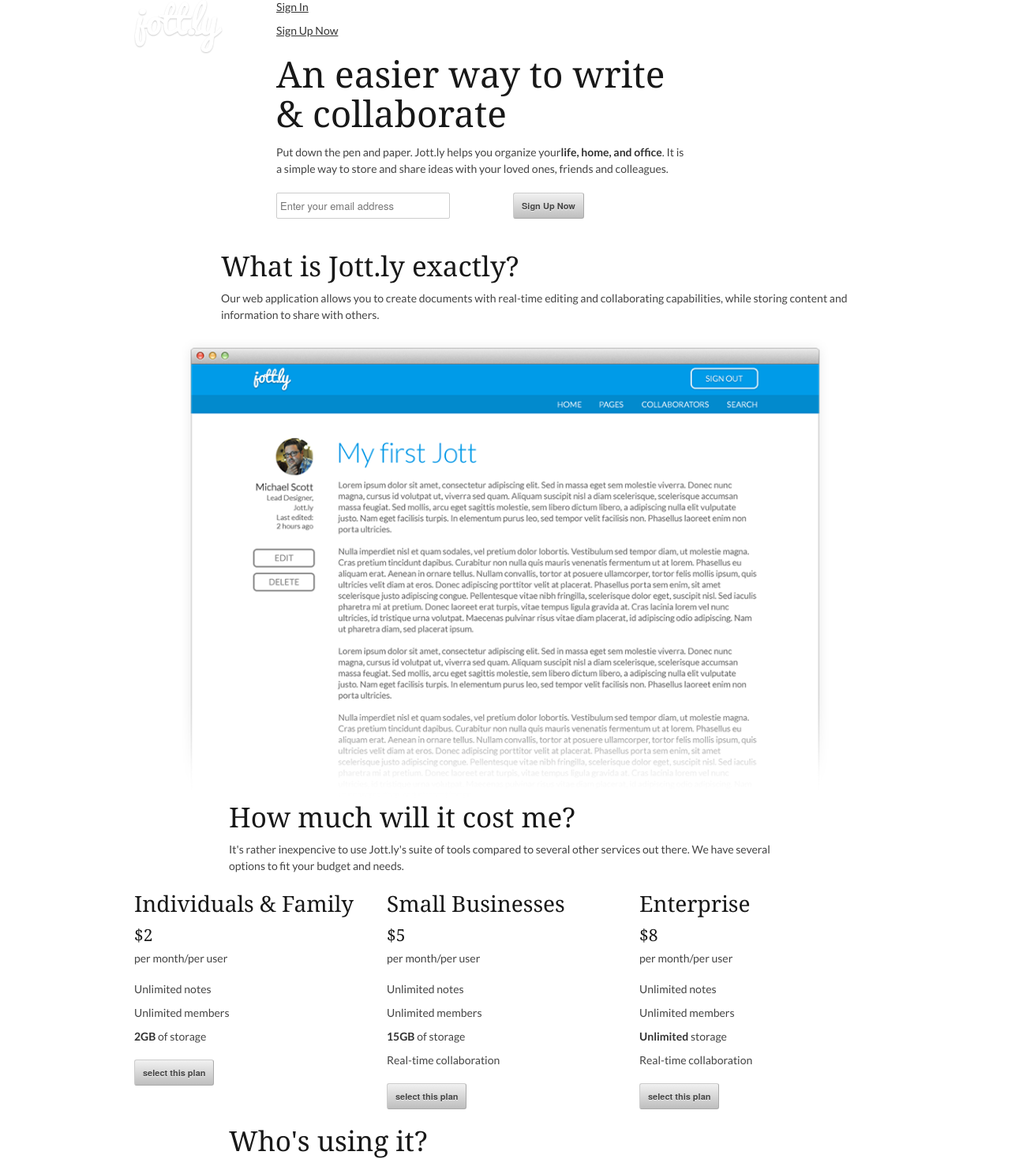
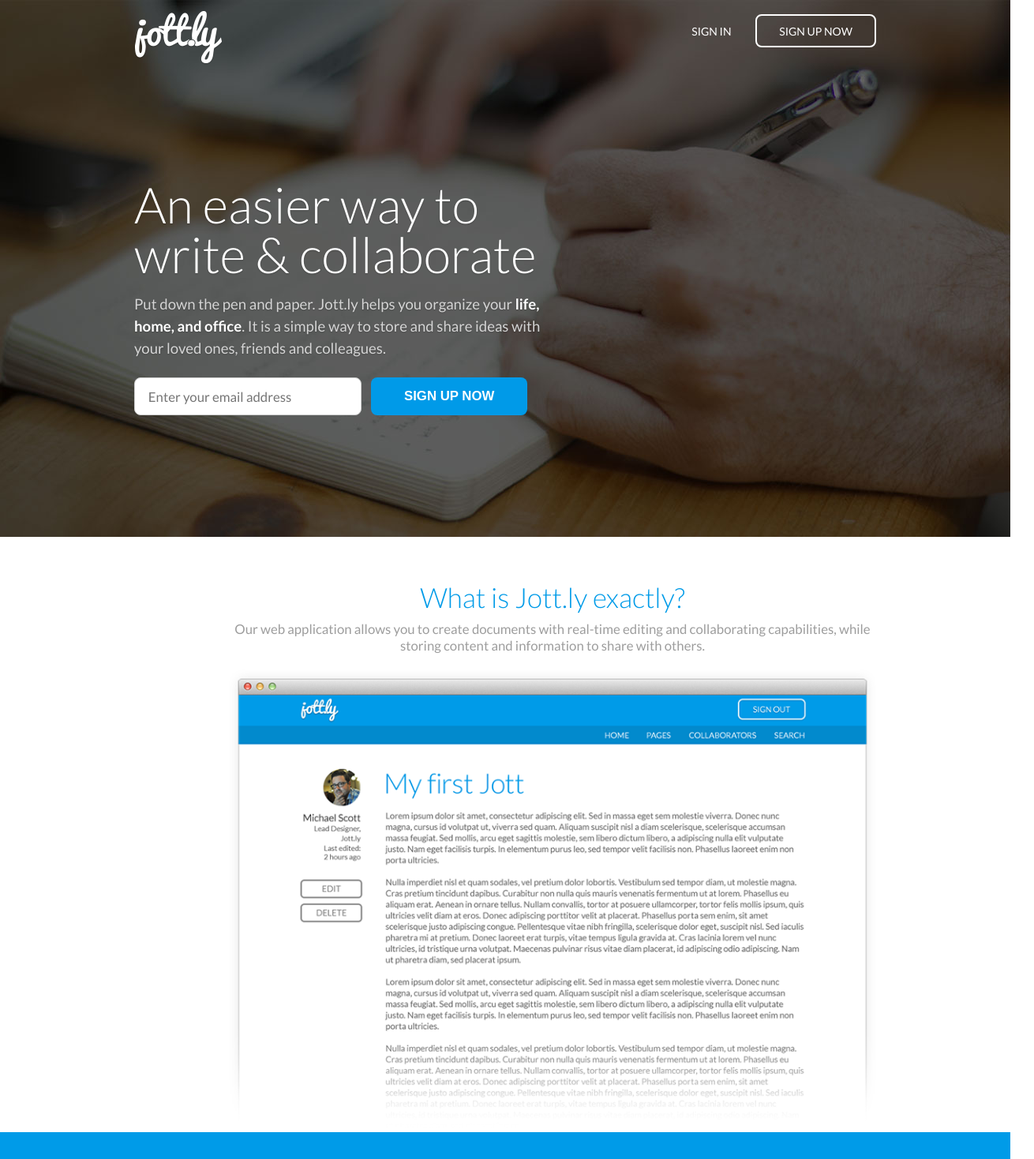
Before and after one commit to mdixon47/jottly, a plain HTML site: page index.html in a window 1280 px wide. Shown: the top 1468 px of the page at 79% size, 1310 px wide, since content can reach past the window. Drawn offline with Linux system fonts and the light colour scheme.

Commit message:
Modified index.html and created scss files

```diff
--- a/index.html
+++ b/index.html
@@ -47,20 +47,22 @@
 			<div class="three columns">
 				<div class="logo">
 					<a href="#"><img src="images/logo.png" alt="" /></a>
-				</div><!-- /.logo -->
+				</div><!-- end logo -->
 			</div><!-- end three columns -->
 			<div class="thirteen columns">
 				<nav>
 					<ul>
 						<li><a href="#">Sign In</a></li>
-						<li><a href="#">Sign Up Now</a></li>
+						<li><a class="btn" href="#">Sign Up Now</a></li>
 					</ul>
 				</nav>
 			</div><!-- end thirteen columns -->
+		</div><!-- end container -->
+
 		<div class="container">
-				<div class="nine columns">
+				<div class="nine columns headertext">
 						<h1>An easier way to write &amp; collaborate</h1>
-					<p>Put down the pen and paper. Jott.ly helps you organize your<strong>life, home, and office</strong>. It is a simple way to store and share ideas with your loved ones, friends and colleagues.</p>
+						<p>Put down the pen and paper. Jott.ly helps you organize your<strong> life, home, and office</strong>. It is a simple way to store and share ideas with your loved ones, friends and colleagues.</p>
 							<div class="container">
 								<div class="row">
 									<div class="five columns alpha">
@@ -73,7 +75,6 @@
 							</div><!-- end container -->
 				</div><!-- end nine columns -->
 		</div><!-- end container -->
-		</div><!-- end container -->
 	</div><!-- end header -->
 
 
@@ -82,7 +83,7 @@
 	================================================== -->
 	<div id="benefits">
 		<div class="container">
-			<div class="tweleve colums offset-by-two">
+			<div class="tweleve columns offset-by-two">
 				<h2>What is Jott.ly exactly?</h2>
 				<p>Our web application allows you to create documents with real-time editing and collaborating capabilities, while storing content and information to share with others.</p>
 			</div><!-- end tweleve colums offset-by-two -->
@@ -108,8 +109,8 @@
 						<h3>Individuals &amp; Family</h3>
 					</header>
 					<section>
-						<h4>$2</h4>
-						<p>per month/per user</p>
+						<h4><span>$</span>2</h4>
+        				<p>per month<br/>/per user</p>
 						<ul>
 							<li>Unlimited notes</li>
 							<li>Unlimited members</li>
@@ -121,13 +122,13 @@
 			</div><!-- end one-third column -->
 
 			<div class="one-third column">
-				<div class="pricebox">
+				<div class="pricebox deal">
 					<header>
 						<h3>Small Businesses</h3>
 					</header>
 					<section>
-						<h4>$5</h4>
-						<p>per month/per user</p>
+						 <h4><span>$</span>5</h4>
+        				<p>per month<br/>/per user</p>
 						<ul>
 							<li>Unlimited notes</li>
 							<li>Unlimited members</li>
@@ -145,8 +146,8 @@
 						<h3>Enterprise</h3>
 					</header>
 					<section>
-						<h4>$8</h4>
-						<p>per month/per user</p>
+						<h4><span>$</span>8</h4>
+        				<p>per month<br/>/per user</p>
 						<ul>
 							<li>Unlimited notes</li>
 							<li>Unlimited members</li>
--- a/sass/_base.scss
+++ b/sass/_base.scss
@@ -52,8 +52,7 @@
 ================================================== */
 	body {
 		background: #fff;
-		font: 14px/21px "HelveticaNeue", "Helvetica Neue", Helvetica, Arial, sans-serif;
-		font: 14px/21px "Lato", "HelveticaNeue", "Helvetica Neue", Helvetica, Arial, sans-serif;
+		font: 14px/21px "Lato", "HelveticaNeue", "Helvetica Neue", Helvetica, Arial, sans-serif !important;
 		color: #444;
 		-webkit-font-smoothing: antialiased; /* Fix for webkit rendering */
 		-webkit-text-size-adjust: 100%;
@@ -64,7 +63,7 @@
 ================================================== */
 	h1, h2, h3, h4, h5, h6 {
 		color: #181818;
-		font-family: "Georgia", "Times New Roman", serif;
+		font-family: "Lato","Georgia", "Times New Roman", serif;
 		font-weight: normal; }
 	h1 a, h2 a, h3 a, h4 a, h5 a, h6 a { font-weight: inherit; }
 	h1 { font-size: 46px; line-height: 50px; margin-bottom: 14px;}
@@ -133,61 +132,34 @@
 	input[type="submit"],
 	input[type="reset"],
 	input[type="button"] {
-		background: #eee; /* Old browsers */
-		background: #eee -moz-linear-gradient(top, rgba(255,255,255,.2) 0%, rgba(0,0,0,.2) 100%); /* FF3.6+ */
-		background: #eee -webkit-gradient(linear, left top, left bottom, color-stop(0%,rgba(255,255,255,.2)), color-stop(100%,rgba(0,0,0,.2))); /* Chrome,Safari4+ */
-		background: #eee -webkit-linear-gradient(top, rgba(255,255,255,.2) 0%,rgba(0,0,0,.2) 100%); /* Chrome10+,Safari5.1+ */
-		background: #eee -o-linear-gradient(top, rgba(255,255,255,.2) 0%,rgba(0,0,0,.2) 100%); /* Opera11.10+ */
-		background: #eee -ms-linear-gradient(top, rgba(255,255,255,.2) 0%,rgba(0,0,0,.2) 100%); /* IE10+ */
-		background: #eee linear-gradient(top, rgba(255,255,255,.2) 0%,rgba(0,0,0,.2) 100%); /* W3C */
-	  border: 1px solid #aaa;
-	  border-top: 1px solid #ccc;
-	  border-left: 1px solid #ccc;
-	  -moz-border-radius: 3px;
-	  -webkit-border-radius: 3px;
-	  border-radius: 3px;
-	  color: #444;
-	  display: inline-block;
-	  font-size: 11px;
-	  font-weight: bold;
-	  text-decoration: none;
-	  text-shadow: 0 1px rgba(255, 255, 255, .75);
-	  cursor: pointer;
-	  margin-bottom: 20px;
-	  line-height: normal;
-	  padding: 8px 10px;
-	  font-family: "HelveticaNeue", "Helvetica Neue", Helvetica, Arial, sans-serif; }
+		-moz-border-radius: 8px;
+		-webkit-border-radius: 8px;
+		border-radius: 8px;
+		-moz-background-clip: padding-box;
+		-webkit-background-clip: padding-box;
+		background-clip: padding-box;
+		background-color: #009ae8;
+		color: #fff;
+		font-size: 1.2em;
+		border: 0;
+		text-transform: uppercase;
+		font-weight: 900;
+		padding: 0.82em 2.5em;
+		cursor: pointer;
+		margin: 0;
+	 }
 
 	.button:hover,
 	button:hover,
 	input[type="submit"]:hover,
 	input[type="reset"]:hover,
-	input[type="button"]:hover {
-		color: #222;
-		background: #ddd; /* Old browsers */
-		background: #ddd -moz-linear-gradient(top, rgba(255,255,255,.3) 0%, rgba(0,0,0,.3) 100%); /* FF3.6+ */
-		background: #ddd -webkit-gradient(linear, left top, left bottom, color-stop(0%,rgba(255,255,255,.3)), color-stop(100%,rgba(0,0,0,.3))); /* Chrome,Safari4+ */
-		background: #ddd -webkit-linear-gradient(top, rgba(255,255,255,.3) 0%,rgba(0,0,0,.3) 100%); /* Chrome10+,Safari5.1+ */
-		background: #ddd -o-linear-gradient(top, rgba(255,255,255,.3) 0%,rgba(0,0,0,.3) 100%); /* Opera11.10+ */
-		background: #ddd -ms-linear-gradient(top, rgba(255,255,255,.3) 0%,rgba(0,0,0,.3) 100%); /* IE10+ */
-		background: #ddd linear-gradient(top, rgba(255,255,255,.3) 0%,rgba(0,0,0,.3) 100%); /* W3C */
-	  border: 1px solid #888;
-	  border-top: 1px solid #aaa;
-	  border-left: 1px solid #aaa; }
+	input[type="button"]:hover { background: #0483c3; }
 
 	.button:active,
 	button:active,
 	input[type="submit"]:active,
 	input[type="reset"]:active,
-	input[type="button"]:active {
-		border: 1px solid #666;
-		background: #ccc; /* Old browsers */
-		background: #ccc -moz-linear-gradient(top, rgba(255,255,255,.35) 0%, rgba(10,10,10,.4) 100%); /* FF3.6+ */
-		background: #ccc -webkit-gradient(linear, left top, left bottom, color-stop(0%,rgba(255,255,255,.35)), color-stop(100%,rgba(10,10,10,.4))); /* Chrome,Safari4+ */
-		background: #ccc -webkit-linear-gradient(top, rgba(255,255,255,.35) 0%,rgba(10,10,10,.4) 100%); /* Chrome10+,Safari5.1+ */
-		background: #ccc -o-linear-gradient(top, rgba(255,255,255,.35) 0%,rgba(10,10,10,.4) 100%); /* Opera11.10+ */
-		background: #ccc -ms-linear-gradient(top, rgba(255,255,255,.35) 0%,rgba(10,10,10,.4) 100%); /* IE10+ */
-		background: #ccc linear-gradient(top, rgba(255,255,255,.35) 0%,rgba(10,10,10,.4) 100%); /* W3C */ }
+	input[type="button"]:active {}
 
 	.button.full-width,
 	button.full-width,
@@ -220,15 +192,15 @@
 	textarea,
 	select {
 		border: 1px solid #ccc;
-		padding: 6px 4px;
+		padding: 0.75em 1em;
 		outline: none;
-		-moz-border-radius: 2px;
-		-webkit-border-radius: 2px;
-		border-radius: 2px;
-		font: 13px "HelveticaNeue", "Helvetica Neue", Helvetica, Arial, sans-serif;
+		-moz-border-radius: 8px;
+		-webkit-border-radius: 8px;
+		border-radius: 8px;
+		font: 1.2em "Lato","HelveticaNeue", "Helvetica Neue", Helvetica, Arial, sans-serif;
 		color: #777;
 		margin: 0;
-		width: 210px;
+		width: 90%;
 		max-width: 100%;
 		display: block;
 		margin-bottom: 20px;
--- /dev/null
+++ b/sass/_benefits.scss
@@ -0,0 +1,20 @@
+/*  Sections
+-------------------------------------------------------------------- */
+/* 	Benefits  */
+
+#benefits{
+	padding: 4em 0 0;
+	text-align: center;
+	font-family: "Lato";
+	h2 {
+		color: #009be8;
+		font-weight: 300;
+	}
+	p{
+		color: #9d9d9d;
+		font-size: 1.2em;
+	}
+	.scale-with-grid{
+		margin-left: 60px;
+	}
+}
--- /dev/null
+++ b/sass/_header.scss
@@ -0,0 +1,73 @@
+/*  Sections
+-------------------------------------------------------------------- */
+/* 	Header  */
+#header {
+	background: url('../images/header.jpg') top center no-repeat;
+	background-size: cover;
+	min-height: 680px;
+	width: 100%;
+}
+
+#header .logo{
+	margin-top: 1em;
+}
+
+/* 	Nav  */
+
+#header nav {
+	text-align: right;
+	margin-top: 2em;
+}
+
+#header nav ul li {
+ 		display: inline-block;
+}
+#header nav ul li a {
+		color: #fff;
+		text-transform: uppercase;
+		text-decoration: none;
+		padding: 0.75em 2em;
+		cursor: pointer;
+}
+
+
+#header nav ul li a.btn{
+	-moz-border-radius: 8px;
+	-webkit-border-radius: 8px;
+	border-radius: 8px;
+	border: 2px solid #fff;
+}
+
+#header nav ul li a.btn:hover{
+	background: #fff;
+	color: #009be8;
+}
+
+/* 	Header info  */
+
+#header .headertext {
+	margin-top: 10em;
+ }
+
+#header h1{
+	color: #fff;
+	font-weight: 300;
+	font-size: 4.5em;
+	line-height: 1;
+	text-shadow: 0 1px 2px rgba(0,0,0,0.2);
+	margin-bottom: 0.3em;
+	font-family: "Lato";
+
+}
+
+#header p{
+	color: #d5d5d5;
+	font-size: 1.33em;
+	line-height: 1.5;
+	text-shadow: 0 1px 2px rgba(0,0,0,0.2);
+	margin-bottom: 1.2em;
+}
+
+#header p strong{
+	color: #fff;
+}
--- /dev/null
+++ b/sass/_pricing.scss
@@ -0,0 +1,95 @@
+/*  Pricing  */
+
+#pricing {
+	background: #009be8;
+	padding: 6em 0;
+	text-align: center;
+	h2{
+		color: #fff;
+		font-weight: 300;
+		text-shadow: 0 1px 2px rgba(0,0,0,0.2);
+	}
+	p{
+		color: #fff;
+		text-shadow: 0 1px 2px rgba(0,0,0,0.2);
+		font-size: 1.2em;
+	}
+}
+
+.pricebox{
+	background-color: #fff;
+	-moz-box-shadow: 0 1px 3px rgba(0,0,0,0.2);
+	-webkit-box-shadow: 0 1px 3px rgba(0,0,0,0.2);
+	box-shadow: 0 1px 3px rgba(0,0,0,0.2);
+	margin-top: 3em;
+	height: 400px;
+	position: relative;
+	header{
+		background-color: #f1f1f1;
+		-moz-box-shadow: 0 1px 3px rgba(0,0,0,0.2);
+		-webkit-box-shadow: 0 1px 3px rgba(0,0,0,0.2);
+		box-shadow: 0 1px 3px rgba(0,0,0,0.2);
+		padding: 1em 0;
+		margin-bottom: 2em;
+	}
+
+	h3{
+		color: #4d4d4d;
+		font-size: 1.4em;
+		text-transform: uppercase;
+		margin: 0;
+		font-weight: 600;
+	}
+	section button{
+		background: #2ecc71;
+		position: absolute;
+		bottom: 1em;
+		width: 90%;
+		left: 0;
+		right: 0;
+		margin: 0 auto;
+		text-align: center;
+	}
+	section button:hover{
+		background: #1fae5c;
+	}
+}
+
+.pricebox section h4{
+	display: inline-block;
+	color: #009be8;
+	font-size: 6em;
+	font-weight: 900;
+	vertical-align: bottom;
+
+}
+
+.pricebox section h4 span{
+		font-size: 0.5em;
+		line-height: 1;
+		vertical-align: top;
+}
+
+#pricing .pricebox section p{
+	display: inline-block;
+	color: #9d9d9d;
+	text-shadow: none;
+	line-height: 1;
+	position: relative;
+	top: 1em;
+	font-size: 1.1em;
+}
+
+.pricebox section ul{
+	margin-top: 3em;
+}
+
+.pricebox section ul li{
+	font-size: 1.2em;
+	margin-bottom: 1.2em;
+}
+
+.deal{
+		margin-top: 2em;
+		height: 430px;
+	}
--- a/sass/skeleton.scss
+++ b/sass/skeleton.scss
@@ -3,3 +3,7 @@
 @import "grids";
 @import "base";
 @import "layout";
+@import "header";
+@import "benefits";
+@import "pricing";
+@import "testimonials";
```
Also changed, not shown: sass/_testimonials.scss (added), stylesheets/skeleton.css, 1 other file. Lines whose indentation alone changed are shown as unchanged.
